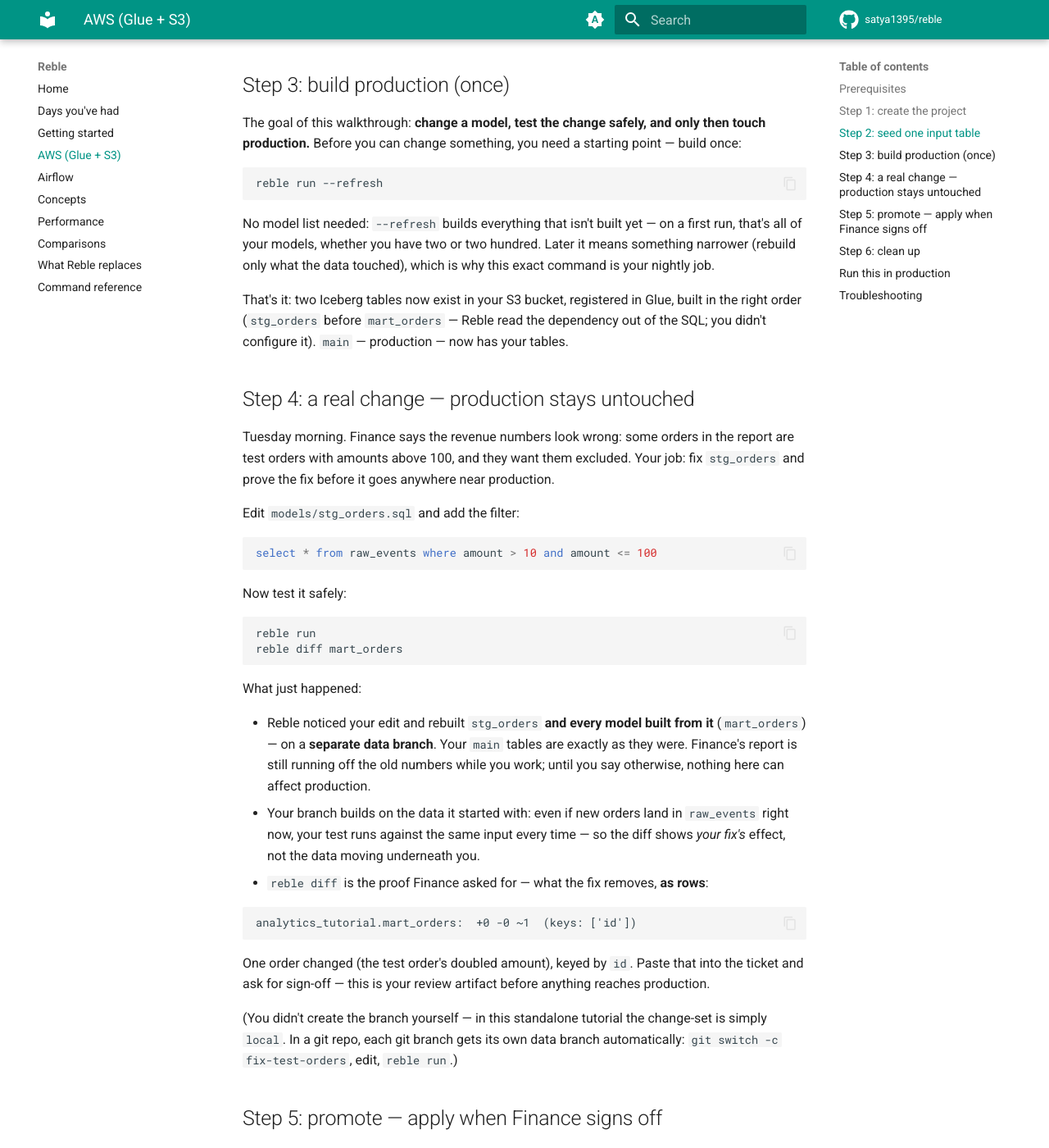
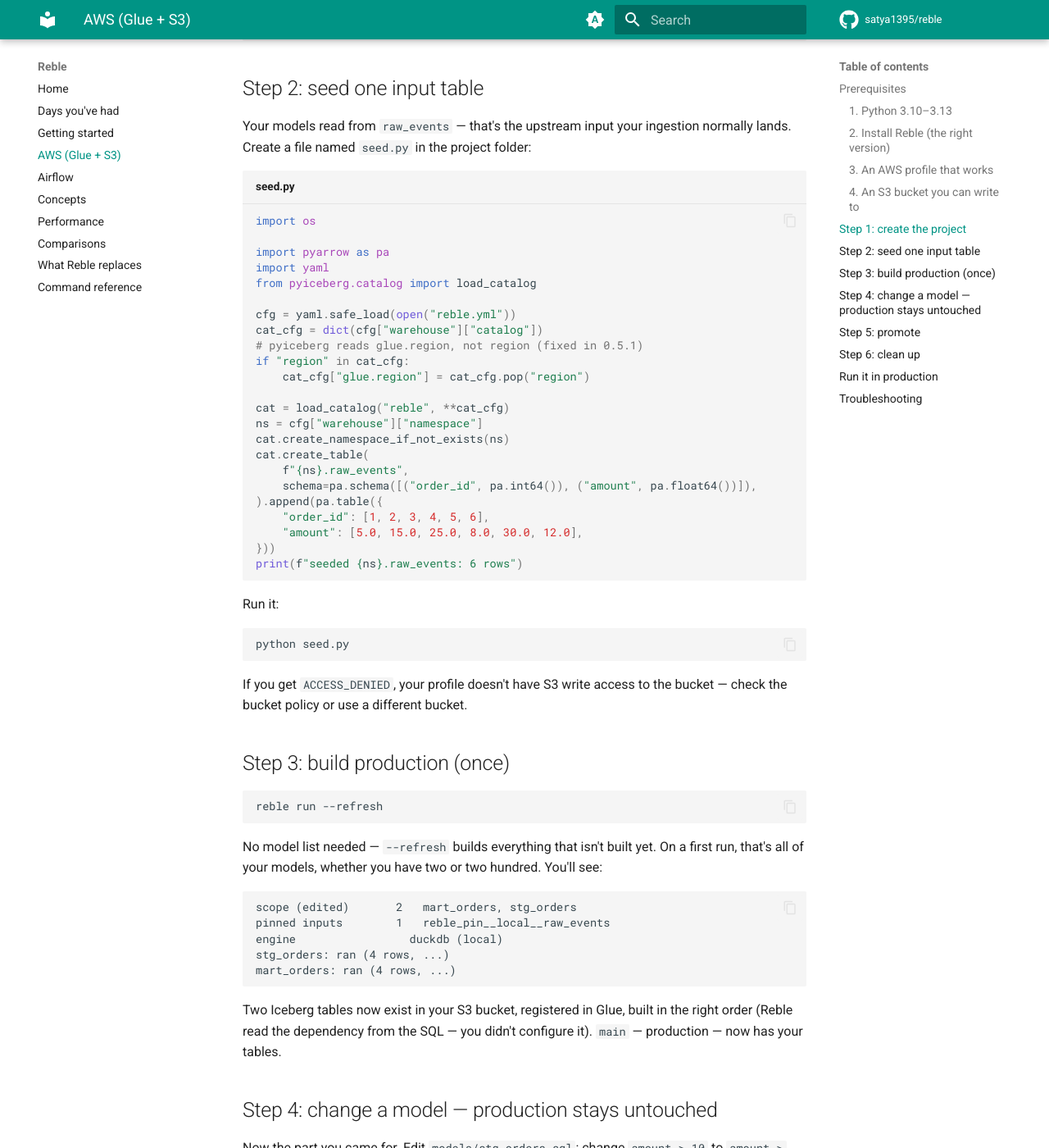
Before and after one commit to satya1395/reble, an MkDocs documentation site: the page built from docs/aws.md, in a window 1280 px wide and 1400 px high, scrolled down 2069 px. Shown: the whole window at 82% size. Built offline with MkDocs 1.6.1 and Material for MkDocs 9.7.7, drawn with Linux system fonts in a browser that asks for light colours; comment, search, counter and statistics services are not loaded; some of the changed text lies outside the part shown.

Commit message:
docs: AWS tutorial rewritten from zero — every step, every failure mode
Tested by a real user on a clean machine; covers Python version,
version-checking the install, AWS profile setup, bucket creation,
the region workaround (0.5.1 fix), seed.py with the glue.region fix,
troubleshooting for all five documented failure modes.

````diff
--- a/docs/aws.md
+++ b/docs/aws.md
@@ -1,244 +1,220 @@
 # AWS: Glue + S3
 
-Run Reble as-is against your AWS account: Glue as the catalog, S3 as the
-warehouse. This walkthrough takes about five minutes, has you run each
-command yourself, and cleans up at the end. Nothing to deploy — the CLI
-is the client.
+Run Reble against your AWS account: Glue as the catalog, S3 as the
+warehouse. Nothing to deploy — the CLI is the client. This walkthrough
+takes about ten minutes from a clean machine and cleans up at the end.
 
 ## Prerequisites
 
-1. **An AWS account** and a CLI profile with credentials you can use
-   (`aws sts get-caller-identity` works). Attach the least-privilege
-   policy — print it with the command below, or copy it from the
-   collapsible block — to the user or role you'll use. (For this
-   walkthrough, `Resource: "*"` on Glue is fine; the smoke's policy is
-   scoped tighter.)
+### 1. Python 3.10–3.13
 
-    ```bash
-    python -m reble.aws_smoke --show-policy
-    ```
+Python 3.14 is not yet tested. Check with `python3 --version`. If you're
+on 3.14, create a 3.13 venv:
 
-    <details>
-    <summary>Copy the policy from here</summary>
+```bash
+python3.13 -m venv reble-test && source reble-test/bin/activate
+```
 
-    ```json
-    {
-      "Version": "2012-10-17",
-      "Statement": [
-        {
-          "Sid": "IdentifyAccount",
-          "Effect": "Allow",
-          "Action": "sts:GetCallerIdentity",
-          "Resource": "*"
-        },
-        {
-          "Sid": "SmokeBucket",
-          "Effect": "Allow",
-          "Action": [
-            "s3:CreateBucket", "s3:DeleteBucket", "s3:ListBucket",
-            "s3:PutObject", "s3:GetObject", "s3:DeleteObject",
-            "s3:ListBucketMultipartUploads", "s3:AbortMultipartUpload"
-          ],
-          "Resource": [
-            "arn:aws:s3:::reble-smoke-*",
-            "arn:aws:s3:::reble-smoke-*/*"
-          ]
-        },
-        {
-          "Sid": "SmokeGlue",
-          "Effect": "Allow",
-          "Action": [
-            "glue:CreateDatabase", "glue:GetDatabase", "glue:GetDatabases",
-            "glue:DeleteDatabase", "glue:CreateTable", "glue:GetTable",
-            "glue:GetTables", "glue:UpdateTable", "glue:DeleteTable"
-          ],
-          "Resource": "*"
-        }
-      ]
-    }
-    ```
-    </details>
+### 2. Install Reble (the right version)
 
-2. **Python 3.10+** and Reble with the AWS extra:
+```bash
+pip install 'reble[aws]==0.5.0'
+reble --version    # must say 0.5.0 — if it says 0.1.1, force-reinstall:
+# pip install --force-reinstall 'reble[aws]==0.5.0'
+```
 
-    ```bash
-    pip install 'reble[aws]'
-    ```
+### 3. An AWS profile that works
 
-3. **A bucket you can write to**, and your profile's region (we'll use
-   both consistently — for Glue, S3, and duckdb's streaming reads).
+Verify credentials and region are configured:
+
+```bash
+aws configure list          # should show an access key and a region
+aws sts get-caller-identity # should return your account ID
+```
+
+If not, set them up:
+
+```bash
+aws configure set aws_access_key_id YOUR_KEY --profile orchestra
+aws configure set aws_secret_access_key YOUR_SECRET --profile orchestra
+aws configure set region us-east-1 --profile orchestra
+```
+
+Export for this session:
+
+```bash
+export AWS_PROFILE=orchestra
+export AWS_DEFAULT_REGION=us-east-1
+```
+
+### 4. An S3 bucket you can write to
+
+If you don't have one, create it:
+
+```bash
+ACCOUNT_ID=$(aws sts get-caller-identity --query Account --output text)
+aws s3api create-bucket --bucket "reble-test-${ACCOUNT_ID}" --region us-east-1
+echo "bucket: reble-test-${ACCOUNT_ID}"
+```
+
+Note the bucket name — you'll put it in the config below.
 
 ## Step 1: create the project
 
-Run the commands below in your terminal — they create a `models/` folder
-with two SQL files (the models). A *model* is one SQL file that produces
-one table, and the file name is the table name.
+```bash
+mkdir my-warehouse && cd my-warehouse && mkdir models
+```
+
+Create two SQL files — a *model* is one SQL file that produces one
+table, and the file name is the table name:
 
 ```bash
-mkdir reble-aws && cd reble-aws && mkdir models
-cat > models/stg_orders.sql <<'SQLEOF'
+cat > models/stg_orders.sql <<'EOF'
 -- kind: table
--- key: id
+-- key: order_id
 select * from raw_events where amount > 10
-SQLEOF
-cat > models/mart_orders.sql <<'SQLEOF'
+EOF
+
+cat > models/mart_orders.sql <<'EOF'
 -- kind: table
--- key: id
-select id, amount, amount * 2 as amount_doubled from stg_orders
-SQLEOF
+-- key: order_id
+select order_id, amount, amount * 2 as amount_doubled from stg_orders
+EOF
 ```
 
-Now create a file named `reble.yml` in the project folder with the
-following content — replace `your-bucket` and `us-east-1` with your own:
+Now create `reble.yml` — **replace `reble-test-YOUR_ACCOUNT_ID` with your
+bucket name**:
 
 ```yaml title="reble.yml"
 version: 1
 warehouse:
   catalog:
     type: glue
-    region: us-east-1            # your profile's region
-    warehouse: s3://your-bucket/reble-tutorial
-  namespace: analytics_tutorial  # the Glue database Reble will create
+    region: us-east-1
+    warehouse: s3://reble-test-YOUR_ACCOUNT_ID/reble
+  namespace: analytics_test
   default_base: main
 branching:
-  git_sync: false                # standalone tutorial; no git needed
+  git_sync: false
 lineage:
   models_path: models
 ```
-
-Credentials flow from the standard AWS chain for **both layers** —
-pyiceberg/boto3 for writes and catalog operations, and duckdb's
-streaming reads (resolved automatically, never logged). No secrets in
-`reble.yml`, ever.
 
 ## Step 2: seed one input table
 
 Your models read from `raw_events` — that's the upstream input your
 ingestion normally lands. Create a file named `seed.py` in the project
-folder (same folder as `reble.yml`) with the following code — it creates
-the table and appends three rows:
+folder:
 
 ```python title="seed.py"
-import pyarrow as pa, yaml
+import os
+
+import pyarrow as pa
+import yaml
 from pyiceberg.catalog import load_catalog
 
 cfg = yaml.safe_load(open("reble.yml"))
-cat = load_catalog("reble", **cfg["warehouse"]["catalog"])
-cat.create_namespace_if_not_exists(cfg["warehouse"]["namespace"])
+cat_cfg = dict(cfg["warehouse"]["catalog"])
+# pyiceberg reads glue.region, not region (fixed in 0.5.1)
+if "region" in cat_cfg:
+    cat_cfg["glue.region"] = cat_cfg.pop("region")
+
+cat = load_catalog("reble", **cat_cfg)
+ns = cfg["warehouse"]["namespace"]
+cat.create_namespace_if_not_exists(ns)
 cat.create_table(
-    "analytics_tutorial.raw_events",
-    schema=pa.schema([("id", pa.int64()), ("amount", pa.float64())]),
-).append(pa.table({"id": [1, 2, 3], "amount": [5.0, 20.0, 30.0]}))
+    f"{ns}.raw_events",
+    schema=pa.schema([("order_id", pa.int64()), ("amount", pa.float64())]),
+).append(pa.table({
+    "order_id": [1, 2, 3, 4, 5, 6],
+    "amount": [5.0, 15.0, 25.0, 8.0, 30.0, 12.0],
+}))
+print(f"seeded {ns}.raw_events: 6 rows")
 ```
 
+Run it:
+
 ```bash
-export AWS_PROFILE=yourprofile
 python seed.py
 ```
 
+If you get `ACCESS_DENIED`, your profile doesn't have S3 write access to
+the bucket — check the bucket policy or use a different bucket.
+
 ## Step 3: build production (once)
-
-The goal of this walkthrough: **change a model, test the change safely,
-and only then touch production.** Before you can change something, you
-need a starting point — build once:
 
 ```bash
 reble run --refresh
 ```
 
-No model list needed: `--refresh` builds everything that isn't built
-yet — on a first run, that's all of your models, whether you have two or
-two hundred. Later it means something narrower (rebuild only what the
-data touched), which is why this exact command is your nightly job.
+No model list needed — `--refresh` builds everything that isn't built
+yet. On a first run, that's all of your models, whether you have two or
+two hundred. You'll see:
 
-That's it: two Iceberg tables now exist in your S3 bucket, registered in
-Glue, built in the right order (`stg_orders` before `mart_orders` —
-Reble read the dependency out of the SQL; you didn't configure it).
-`main` — production — now has your tables.
-
-## Step 4: a real change — production stays untouched
-
-Tuesday morning. Finance says the revenue numbers look wrong: some
-orders in the report are test orders with amounts above 100, and they
-want them excluded. Your job: fix `stg_orders` and prove the fix before
-it goes anywhere near production.
-
-Edit `models/stg_orders.sql` and add the filter:
-
-```sql
-select * from raw_events where amount > 10 and amount <= 100
+```
+scope (edited)       2   mart_orders, stg_orders
+pinned inputs        1   reble_pin__local__raw_events
+engine                 duckdb (local)
+stg_orders: ran (4 rows, ...)
+mart_orders: ran (4 rows, ...)
 ```
 
-Now test it safely:
+Two Iceberg tables now exist in your S3 bucket, registered in Glue,
+built in the right order (Reble read the dependency from the SQL — you
+didn't configure it). `main` — production — now has your tables.
+
+## Step 4: change a model — production stays untouched
+
+Now the part you came for. Edit `models/stg_orders.sql`: change
+`amount > 10` to `amount > 25`. Then:
 
 ```bash
 reble run
 reble diff mart_orders
 ```
 
-What just happened:
+Reble noticed your edit and rebuilt that model **and every model built
+from it** — on a **separate data branch**. Your `main` tables are
+exactly as they were. Don't like the change? Edit again, or walk away —
+main never knew.
 
-- Reble noticed your edit and rebuilt `stg_orders` **and every model
-  built from it** (`mart_orders`) — on a **separate data branch**. Your
-  `main` tables are exactly as they were. Finance's report is still
-  running off the old numbers while you work; until you say otherwise,
-  nothing here can affect production.
-- Your branch builds on the data it started with: even if new orders
-  land in `raw_events` right now, your test runs against the same input
-  every time — so the diff shows *your fix's* effect, not the data
-  moving underneath you.
-- `reble diff` is the proof Finance asked for — what the fix removes,
-  **as rows**:
+`reble diff` shows what your change produced — **rows, not SQL**:
 
-```text
-analytics_tutorial.mart_orders:  +0 -0 ~1  (keys: ['id'])
+```
+analytics_test.mart_orders:  +2 -0 ~0  (keys: ['order_id'])
 ```
 
-One order changed (the test order's doubled amount), keyed by `id`.
-Paste that into the ticket and ask for sign-off — this is your review
-artifact before anything reaches production.
+This is your review artifact before anything reaches production.
 
-(You didn't create the branch yourself — in this standalone tutorial the
-change-set is simply `local`. In a git repo, each git branch gets its
-own data branch automatically: `git switch -c fix-test-orders`, edit,
-`reble run`.)
-
-## Step 5: promote — apply when Finance signs off
-
-Finance replies "looks right, ship it."
+## Step 5: promote
 
 ```bash
-reble status     # did anything move underneath you while you waited?
+reble status     # did anything move underneath you while you worked?
 reble promote    # apply the branch's tables to main
 ```
 
 `promote` is the only step that touches `main` — and it's careful about
-it: if new orders landed while you waited for sign-off, it rebuilds your
-fix on the fresh data, shows you the new diff, and only then applies.
-It never silently mixes your fix with data you never reviewed.
-
-Had Finance said "no" — or never replied — you'd simply walk away.
-`reble branch discard` deletes the branch and its pin tags; main never
-knew the change existed.
+it: if the input data changed under your feet, it rebuilds your change
+on the fresh data, shows you the new diff, and only then applies. It
+never silently mixes your change with someone else's data.
 
 ## Step 6: clean up
 
 ```bash
-aws glue delete-table --database-name analytics_tutorial --name raw_events
-aws glue delete-table --database-name analytics_tutorial --name stg_orders
-aws glue delete-table --database-name analytics_tutorial --name mart_orders
-aws glue delete-database --name analytics_tutorial
-aws s3 rm s3://your-bucket/reble-tutorial --recursive
+aws glue delete-table --database-name analytics_test --name raw_events
+aws glue delete-table --database-name analytics_test --name stg_orders
+aws glue delete-table --database-name analytics_test --name mart_orders
+aws glue delete-database --name analytics_test
+aws s3 rm s3://reble-test-${ACCOUNT_ID}/reble --recursive
 ```
 
 Cost of the whole walkthrough: cents.
 
-## Run this in production
+## Run it in production
 
 The walkthrough ran on your laptop — fine for a tutorial, wrong for a
 nightly job. In production the same commands run from whatever already
-schedules your work. With Airflow, the refresh becomes one task at the
-end of your ingestion DAG:
+schedules your work. With Airflow, the refresh becomes one task:
 
 ```python
 ingest >> BashOperator(
@@ -248,21 +224,20 @@
 ```
 
 Install `reble[aws]` in the worker image, pass credentials the way you
-already do (profile, role, or env vars — the standard chain), and the
-refresh scopes itself from whatever the ingest just landed. The DAG
-needs no branch or pin knowledge — that state lives in the catalog
-(refs, tags, snapshots) and in `.reble/` on the worker, and the refresh
-reads it at run time. The full pattern book — fail-mid-run behavior,
-promotion as a gated deploy step, where state lives — is in the
-[Airflow guide](airflow.md).
+already do, and the refresh scopes itself from whatever the ingest just
+landed. The full pattern book is in the [Airflow guide](airflow.md).
 
 ## Troubleshooting
 
-- **`Unable to locate credentials` / `No region`** — the profile isn't
-  loading: check `aws configure list` and `AWS_PROFILE`.
-- **`AccessDenied` on Glue or S3** — attach the policy from the
-  prerequisites.
-- **Streaming fallback warnings (`iceberg_scan failed ... fell back`)** —
-  duckdb couldn't read from S3; almost always region or credentials
-  reaching duckdb differently than boto3. Set
-  `engines.duckdb.settings.s3_region` explicitly and re-run.
+- **`reble --version` says 0.1.1** — old cached package. Force-reinstall:
+  `pip install --force-reinstall 'reble[aws]==0.5.0'`
+- **`You must specify a region`** — set `export AWS_DEFAULT_REGION=us-east-1`
+  (the `region` key in reble.yml is fixed in 0.5.1; until then, the env
+  var is the reliable path)
+- **`Unable to locate credentials`** — `export AWS_PROFILE=orchestra` and
+  verify with `aws sts get-caller-identity`
+- **`ACCESS_DENIED` on S3** — the bucket policy doesn't allow your IAM
+  user/role to write. Use a bucket you own or update the policy.
+- **`input 'raw_events' not found`** — run `seed.py` first (Step 2)
+- **`No such option '--refresh'`** — you have the old package version;
+  see the first item above.
````
Also changed, not shown: README.md (+5 -4 lines).
